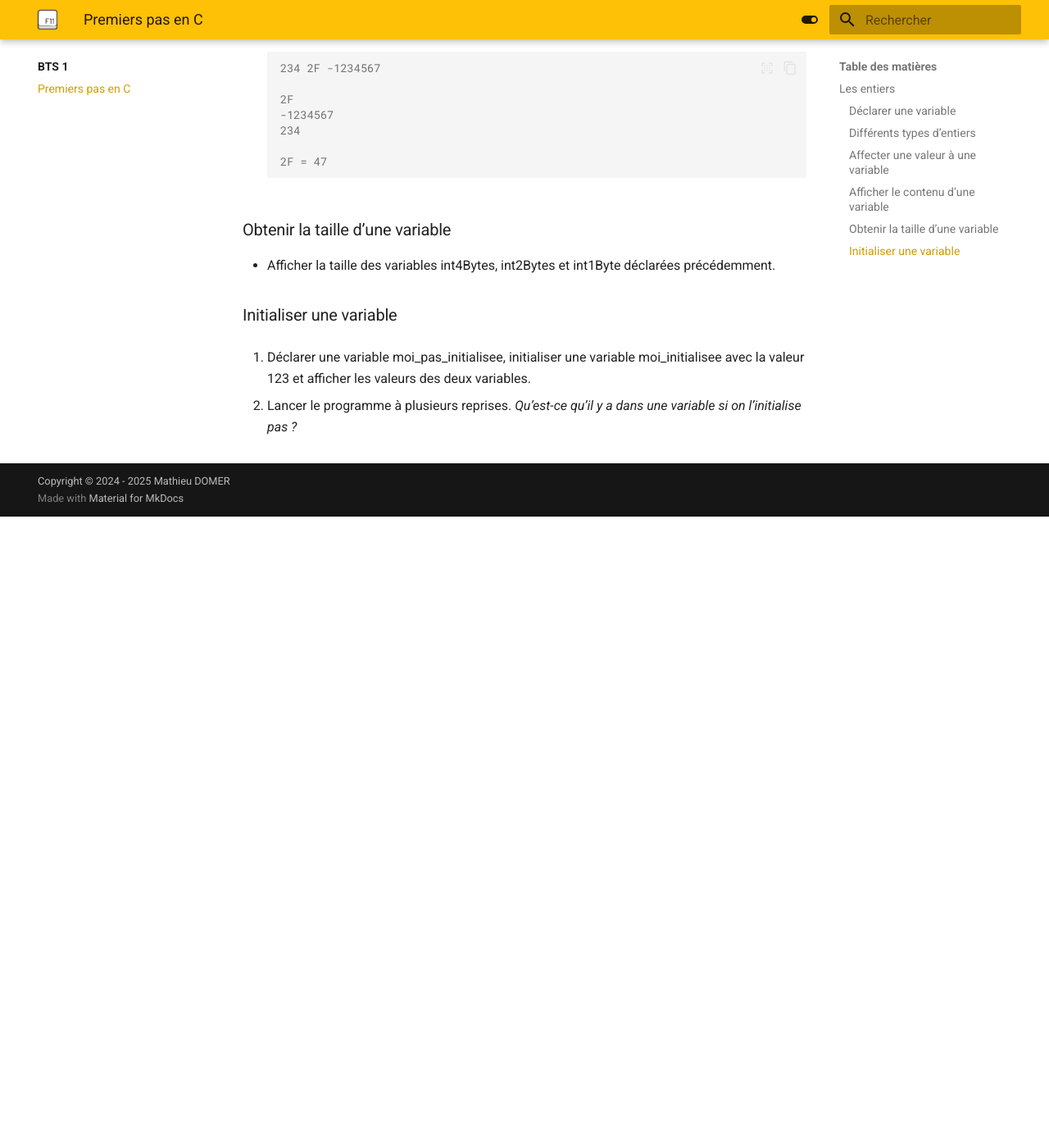
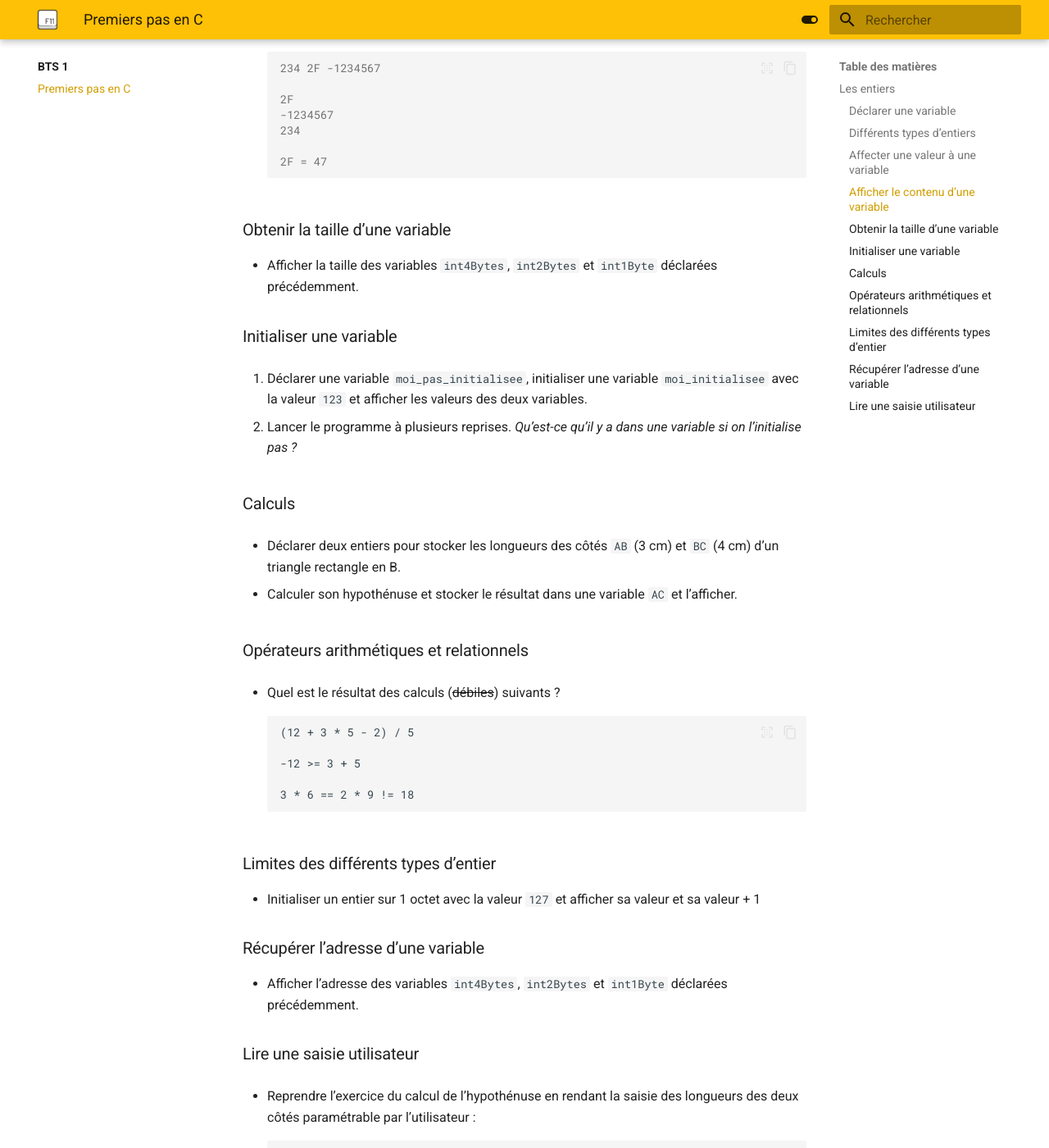
Before and after one commit to bts-ciel-immac-laval/bts-ciel-immac-laval.github.io, an MkDocs documentation site: the page built from docs/BTS-1/10-premiers-pas-en-c.md, in a window 1280 px wide and 1400 px high, scrolled down 1339 px. Shown: the whole window at 82% size. Built offline with MkDocs 1.6.1 and Material for MkDocs 9.7.7, drawn with Linux system fonts in a browser that asks for light colours; before the commit the page ends 1969 px from its top, so only the background shows below that; some of the changed text lies outside the part shown.

Commit message:
11/09/2024

````diff
--- a/docs/BTS-1/10-premiers-pas-en-c.md
+++ b/docs/BTS-1/10-premiers-pas-en-c.md
@@ -8,20 +8,20 @@
 
 ### Déclarer une variable
 
-+ Déclarer un entier nommé a.
++ Déclarer un entier nommé `a`.
 
-+ Déclarer un entier nommé jeSuisUnEntier.
++ Déclarer un entier nommé `jeSuisUnEntier`.
 
-+ Déclarer trois entiers x, y et z.
++ Déclarer trois entiers `x`, `y` et `z`.
 
 
 ### Différents types d’entiers
 
-+ Déclarer un entier int4Bytes sur 4 octets.
++ Déclarer un entier `int4Bytes` sur 4 octets.
 
-+ Déclarer un entier int2Bytes sur 2 octets.
++ Déclarer un entier `int2Bytes` sur 2 octets.
 
-+ Déclarer un entier int1Byte sur 1 octet.
++ Déclarer un entier `int1Byte` sur 1 octet.
 
 + Commenter chaque déclaration en notant la taille allouée.
 
@@ -30,17 +30,17 @@
 
 + Déclarer les entiers suivants en utilisant le type adéquat :
 
-    + base10 et lui affecter la valeur 234.
+    + `base10` et lui affecter la valeur `234`.
 
-    + base16 et lui affecter la valeur 2F
+    + `base16` et lui affecter la valeur `2F`
 
-    + negatif et lui affecter la valeur -1234567
+    + `negatif` et lui affecter la valeur `-1234567`
 
 ### Afficher le contenu d’une variable
 
-+ Afficher les valeurs des variables base10, base16 et negatif prédemment créées des manières suivantes :
++ Afficher les valeurs des variables `base10`, `base16` et `negatif` prédemment créées des manières suivantes :
 
-    + avec 3 printf :
+    + avec 3 `printf` :
 
     ```output
     234
@@ -48,7 +48,7 @@
     -1234567
     ```
 
-    + avec un seul printf :
+    + avec un seul `printf` :
 
     ```output
     234 2F -1234567
@@ -60,14 +60,49 @@
     2F = 47
     ```
 
-
 ### Obtenir la taille d’une variable
 
-+ Afficher la taille des variables int4Bytes, int2Bytes et int1Byte déclarées précédemment.
-
++ Afficher la taille des variables `int4Bytes`, `int2Bytes` et `int1Byte` déclarées précédemment.
 
 ### Initialiser une variable
 
-1. Déclarer une variable moi_pas_initialisee, initialiser une variable moi_initialisee avec la valeur 123 et afficher les valeurs des deux variables.
+1. Déclarer une variable `moi_pas_initialisee`, initialiser une variable `moi_initialisee` avec la valeur `123` et afficher les valeurs des deux variables.
 
 2. Lancer le programme à plusieurs reprises. *Qu’est-ce qu’il y a dans une variable si on l’initialise pas ?*
+
+### Calculs
+
++ Déclarer deux entiers pour stocker les longueurs des côtés `AB` (3 cm) et `BC` (4 cm) d’un triangle rectangle en B.
+
++ Calculer son hypothénuse et stocker le résultat dans une variable `AC` et l’afficher.
+
+### Opérateurs arithmétiques et relationnels
+
++ Quel est le résultat des calculs (~~débiles~~) suivants ?
+
+    ```
+    (12 + 3 * 5 - 2) / 5
+
+    -12 >= 3 + 5
+
+    3 * 6 == 2 * 9 != 18
+    ```
+
+### Limites des différents types d’entier
+
++ Initialiser un entier sur 1 octet avec la valeur `127` et afficher sa valeur et sa valeur + 1
+
+### Récupérer l’adresse d’une variable
+
++ Afficher l’adresse des variables `int4Bytes`, `int2Bytes` et `int1Byte` déclarées précédemment.
+
+### Lire une saisie utilisateur
+
++ Reprendre l’exercice du calcul de l’hypothénuse en rendant la saisie des longueurs des deux côtés paramétrable par l’utilisateur :
+
+    ```output
+    > ./hypothenuse.exe
+    Mesure du premier côté : 12
+    Mesure du second côté : 7
+    L'hypothénuse mesure : 13.892443
+    ```
````
Also changed, not shown: docs/BTS-2/10-du-c-au-cpp.md (+162 -0 lines), 1 other file.
